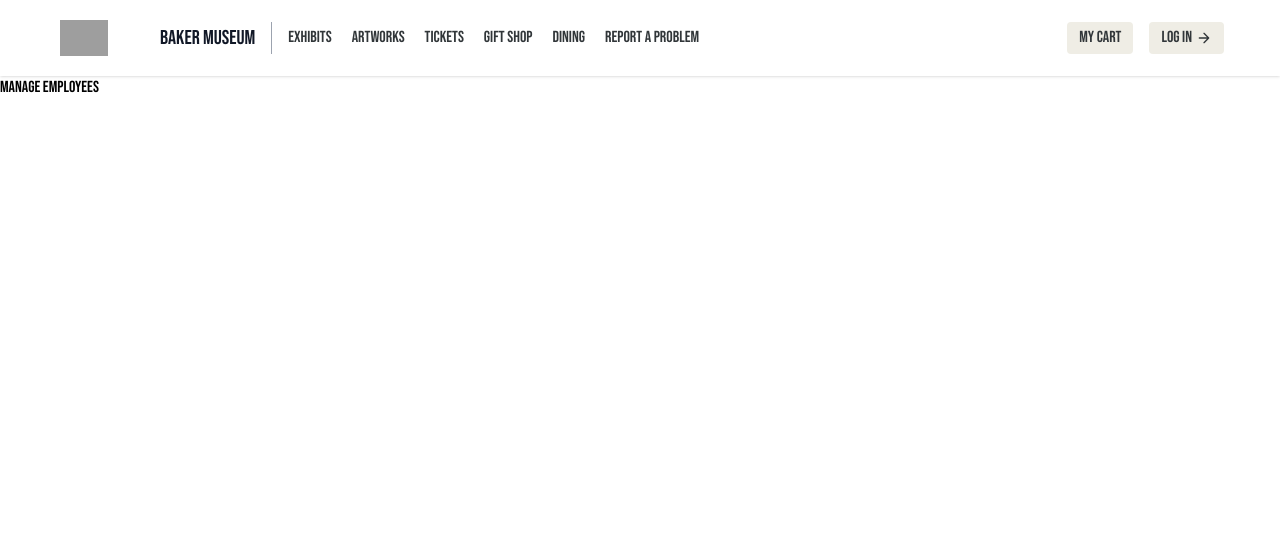
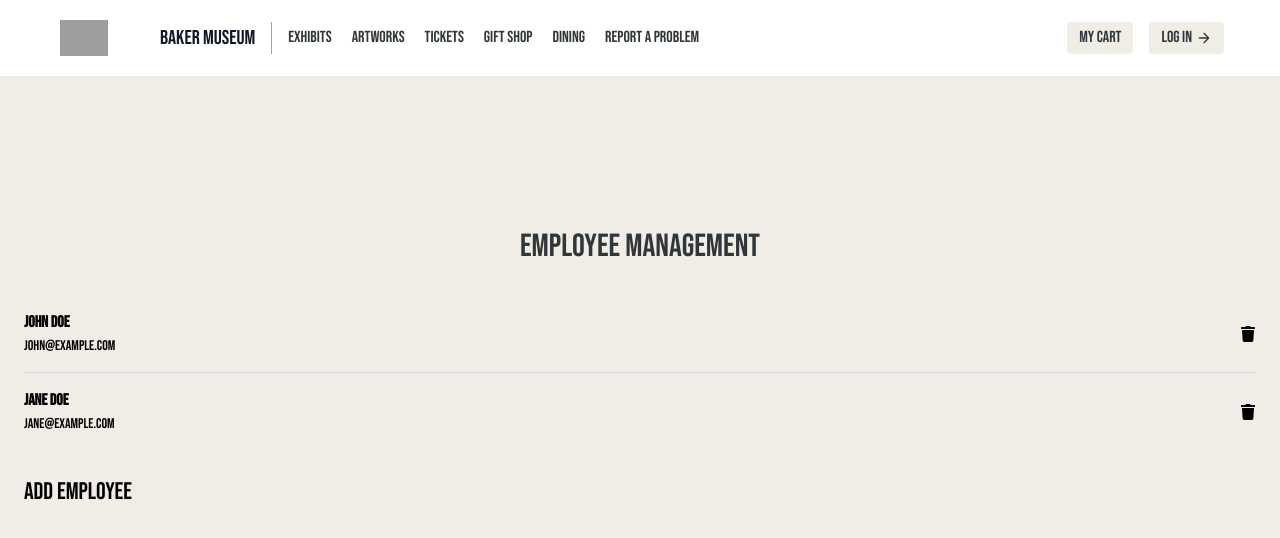
Before and after one commit to Ashishjob/museuma, a React (Create React App) app in the folder museuma/: page /admin/manage-employees in a window 1280 px wide. Shown: the top 538 px of the page. Built offline with nearby package versions, Linux system fonts and the light colour scheme; grey boxes are pictures that could not be loaded.

Commit message:
feat: add manage employees page

```diff
--- a/museuma/package.json
+++ b/museuma/package.json
@@ -12,6 +12,7 @@
     "framer-motion": "^11.0.3",
     "react": "^18.2.0",
     "react-dom": "^18.2.0",
+    "react-icons": "^5.0.1",
     "react-router-dom": "^6.22.3",
     "react-scripts": "5.0.1",
     "react-transition-group": "^4.4.5",
--- a/museuma/src/adminPages/Home.jsx
+++ b/museuma/src/adminPages/Home.jsx
@@ -12,7 +12,7 @@ const AdminHome = () => {
             <div className="w-full flex flex-row justify-center">
                 <div className="flex mt-20 w-2/3 justify-center">
                     <div className="flex flex-col items-center">
-                        <h3 className="text-[#313639] text-4xl mt-12 justify-center mb-2 tracking-wide w-fit items-center text-nowrap">
+                        <h3 className="text-[#313639] text-4xl justify-center mb-2 tracking-wide w-fit items-center text-nowrap">
                             Admin Dashboard
                         </h3>
                         <div className="flex flex-col tracking-wide">
--- a/museuma/src/adminPages/manageEmployees.jsx
+++ b/museuma/src/adminPages/manageEmployees.jsx
@@ -1,9 +1,146 @@
-function ManageEmployees() {
+import React, { useState, useEffect } from "react";
+import { FaTrash } from 'react-icons/fa'; // Import the trash icon
+import { Link } from 'react-router-dom'; // Import Link for navigation
+import '../App.css'; // Import your CSS file here for global styles
+import '../index.css'; // Import your CSS file here for global styles
+
+const ManageEmployees = () => {
+  const [employees, setEmployees] = useState([]);
+  const [showAddForm, setShowAddForm] = useState(false);
+  const [newEmployee, setNewEmployee] = useState({
+    FirstName: "",
+    LastName: "",
+    Email: "",
+  });
+  const [selectedEmployee, setSelectedEmployee] = useState(null);
+
+  const toggleAddForm = () => {
+    setShowAddForm(!showAddForm);
+    setNewEmployee({
+      FirstName: "",
+      LastName: "",
+      Email: "",
+    });
+  };
+
+  // useEffect to simulate fetching data
+  useEffect(() => {
+    // Simulating data fetching
+    const fetchEmployees = async () => {
+      // Simulated data
+      const simulatedData = [
+        { id: 1, FirstName: "John", LastName: "Doe", Email: "john@example.com" },
+        { id: 2, FirstName: "Jane", LastName: "Doe", Email: "jane@example.com" },
+        // Add more simulated data if needed
+      ];
+      setEmployees(simulatedData);
+    };
+
+    fetchEmployees();
+  }, []);
+
+  const addEmployee = () => {
+    // Simulated function to add employee
+    const newEmp = {
+      id: Date.now(), // Generating a unique id (simulate backend)
+      FirstName: newEmployee.FirstName,
+      LastName: newEmployee.LastName,
+      Email: newEmployee.Email,
+    };
+    setEmployees([...employees, newEmp]);
+    toggleAddForm();
+  };
+
+  const deleteEmployee = (employee) => {
+    setSelectedEmployee(employee);
+  };
+
+  const confirmDelete = () => {
+    // Filter out the selected employee
+    const updatedEmployees = employees.filter((employee) => employee.id !== selectedEmployee.id);
+    setEmployees(updatedEmployees);
+    setSelectedEmployee(null); // Reset selected employee after deletion
+  };
+
   return (
-    <div>
-      <h1>Manage Employees</h1>
-    </div>
+    <main className="h-screen bg-[#EFEDE5] w-screen flex justify-center">
+      <div className="container mx-auto p-6">
+        <Link to="/admin" className="top-4 -ml-24 text-lg text-[#313639]">&lt; Back</Link>
+        <h1 className="text-3xl text-center mb-6 mt-24 text-[#313639]">Employee Management</h1>
+
+        <ul className="divide-y divide-gray-300 mb-6">
+          {employees.map((employee) => (
+            <li key={employee.id} className="py-4 flex">
+              <div className="flex flex-col">
+                <span className="font-semibold">{`${employee.FirstName} ${employee.LastName}`}</span>
+                <span className="text-sm">{employee.Email}</span>
+              </div>
+              <button
+                onClick={() => deleteEmployee(employee)}
+                className="ml-auto"
+              >
+                <FaTrash />
+              </button>
+            </li>
+          ))}
+        </ul>
+
+        <button
+          onClick={toggleAddForm}
+          className="text-2xl mb-4"
+        >
+          {showAddForm ? "Cancel" : "Add Employee"}
+        </button>
+
+        {showAddForm && (
+          <div className="flex">
+            <div className="mb-6">
+              <input
+                type="text"
+                placeholder="First Name"
+                className="border rounded mr-2 p-2"
+                value={newEmployee.FirstName}
+                onChange={(e) => setNewEmployee({ ...newEmployee, FirstName: e.target.value })}
+              />
+              <input
+                type="text"
+                placeholder="Last Name"
+                className="border rounded mr-2 p-2"
+                value={newEmployee.LastName}
+                onChange={(e) => setNewEmployee({ ...newEmployee, LastName: e.target.value })}
+              />
+              <input
+                type="email"
+                placeholder="Email"
+                className="border rounded mr-2 p-2"
+                value={newEmployee.Email}
+                onChange={(e) => setNewEmployee({ ...newEmployee, Email: e.target.value })}
+              />
+            </div>
+            <button
+              onClick={addEmployee}
+              className="w-fit p-2 px-4 bg-[#313639] mb-6 text-white rounded-md hover:bg-[#5a5a5a]"
+            >
+              Submit
+            </button>
+          </div>
+        )}
+
+        {/* Confirmation Modal */}
+        {selectedEmployee && (
+          <div className="fixed top-0 left-0 h-full w-full flex items-center justify-center bg-gray-800 bg-opacity-50">
+            <div className="bg-white p-6 rounded-md">
+              <p className="mb-4">Are you sure you want to delete this employee?</p>
+              <div className="flex justify-between">
+                <button onClick={() => setSelectedEmployee(null)} className="admin-button mr-2">Cancel</button>
+                <button onClick={confirmDelete} className="admin-button bg-red-500 hover:bg-red-700">Delete</button>
+              </div>
+            </div>
+          </div>
+        )}
+      </div>
+    </main>
   );
-}
+};
 
 export default ManageEmployees;
```
Also changed, not shown: 1 other file (tests, documents, lock files or other folders).
